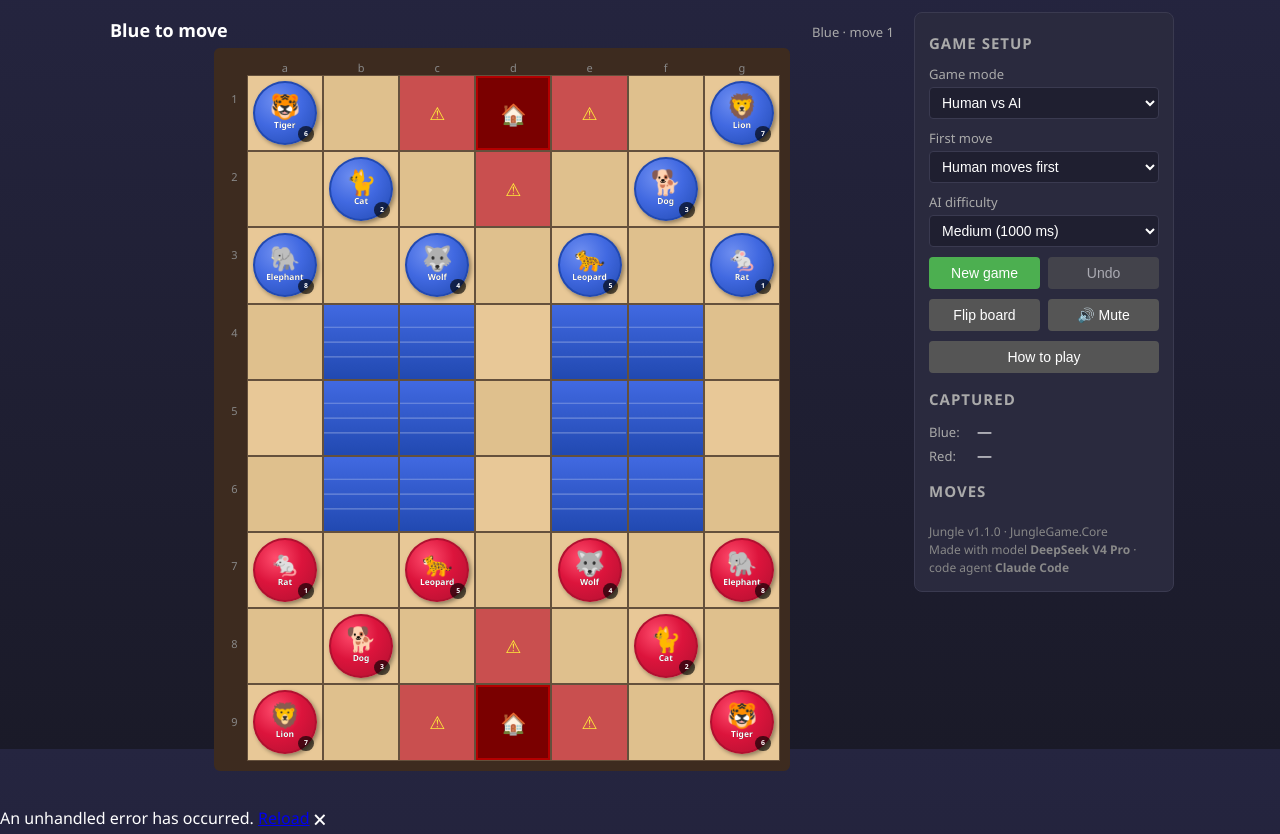
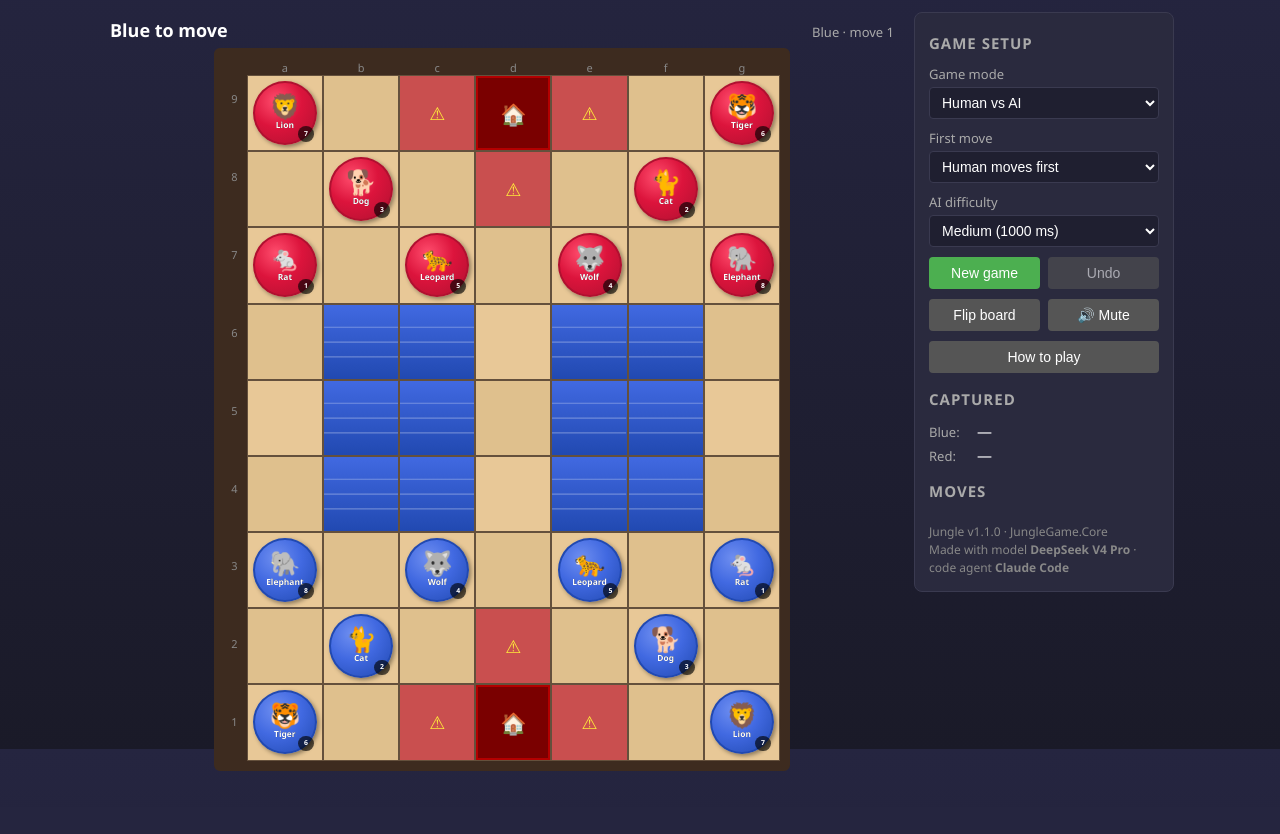
Before and after one commit to xmiao76/deepseek_jungle_web, an ASP.NET Core app: page / in a window 1280 px wide. Shown: the part 51-885 px from the top of the page. After the commit the page ends 822 px from the top, so only its background shows below. Run offline with ASP.NET Core 8, Linux system fonts and the light colour scheme.

Commit message:
fix: hide Blazor error banner, render Blue at the bottom, correct How-to-play rules
- app.css: add the missing #blazor-error-ui { display: none } rule (the custom
  stylesheet replaced the template's and dropped it, so the 'An unhandled
  error has occurred' banner was permanently visible with zero actual
  errors). e2e smoke now asserts the banner stays hidden.
- BoardCoordinates: rows now mirror the desktop on-screen geometry (unflipped
  display = (col, 8-row)), so Blue renders at the bottom edge — each player's
  Rat starts on their right and their Elephant on their left, identical to
  the desktop app. Flipped = (6-col, row). Engine data untouched.
- HowToPlay: fixed two rule inaccuracies found against CaptureResolver — a
  Rat on land can capture an Elephant regardless of its last move (only the
  current square matters), and trapped pieces cannot be captured by an
  Elephant-vs-Rat or by a Rat still in the river.
- Updated BoardCoordinates/BoardView tests (33 green) and the CLAUDE.md /
  README / prompt_C#.md wording.

```diff
--- a/src/JungleGame.Web/Components/HowToPlay.razor
+++ b/src/JungleGame.Web/Components/HowToPlay.razor
@@ -27,9 +27,10 @@
             <h3>Ranks</h3>
             <p>
                 Rat 1 &lt; Cat 2 &lt; Dog 3 &lt; Wolf 4 &lt; Leopard 5 &lt; Tiger 6 &lt; Lion 7 &lt; Elephant 8.
-                A piece captures equal or lower ranks. The <strong>Rat</strong> may capture the
-                <strong>Elephant</strong> from land, but the Elephant cannot capture a Rat —
-                and a Rat that just left the water cannot capture an Elephant on land.
+                A piece captures equal or lower ranks (apart from the Rat and trap exceptions
+                below). The <strong>Rat</strong> may capture the <strong>Elephant</strong>
+                only while standing on land — a Rat in the river cannot. The Elephant can
+                never capture a Rat.
             </p>
 
             <h3>Rivers</h3>
@@ -44,8 +45,10 @@
             <h3>Traps and dens</h3>
             <p>
                 A piece standing on an <strong>enemy trap</strong> (⚠) has its rank zeroed —
-                anything can capture it (a ! badge marks trapped pieces). You may never enter
-                your <strong>own den</strong>.
+                almost any piece can capture it (a ! badge marks trapped pieces). Two
+                exceptions: the Elephant can never capture a Rat, and a Rat in the river
+                cannot capture an Elephant on land. You may never enter your
+                <strong>own den</strong>.
             </p>
         </div>
     </div>
--- a/src/JungleGame.Web/wwwroot/css/app.css
+++ b/src/JungleGame.Web/wwwroot/css/app.css
@@ -711,6 +711,40 @@ body {
     margin: 0 0 6px;
 }
 
+/* ---- Blazor error UI (hidden by default; blazor.webassembly.js toggles it on
+   unhandled errors and hides it when the .dismiss anchor is clicked) ---- */
+#blazor-error-ui {
+    background: rgba(26, 26, 40, 0.97); /* --window-bg-bottom family */
+    color: #ff6d6d;                      /* matches .boot-error */
+    border-top: 1px solid var(--panel-border);
+    bottom: 0;
+    box-shadow: 0 -2px 8px rgba(0, 0, 0, 0.5);
+    display: none;
+    left: 0;
+    padding: 0.6rem 3rem 0.7rem 1.25rem;
+    position: fixed;
+    width: 100%;
+    z-index: 1000;
+    font-size: 14px;
+}
+
+#blazor-error-ui .reload {
+    margin-left: 8px;
+    color: var(--gold);
+}
+
+#blazor-error-ui .dismiss {
+    cursor: pointer;
+    position: absolute;
+    right: 0.75rem;
+    top: 0.5rem;
+    color: var(--text-secondary);
+}
+
+#blazor-error-ui .dismiss:hover {
+    color: var(--text);
+}
+
 /* ---- Responsive ---- */
 @media (max-width: 820px) {
     .game-main {
```
Also changed, not shown: CLAUDE.md (+1 -1 lines), e2e/tests/smoke.spec.ts (+4 -0 lines), prompt_C#.md (+1 -1 lines), src/JungleGame.Web/Services/BoardCoordinates.cs (+8 -4 lines), tests/JungleGame.Web.Tests/BoardCoordinatesTests.cs (+20 -10 lines), tests/JungleGame.Web.Tests/BoardViewTests.cs (+16 -4 lines), README.md.
